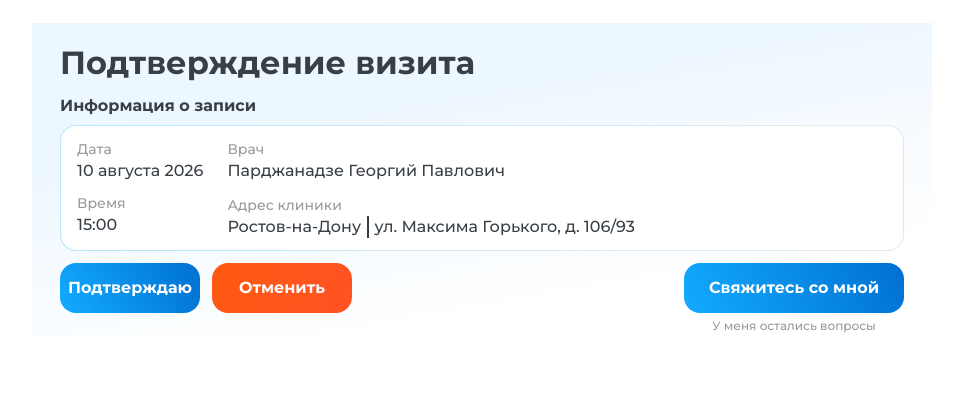
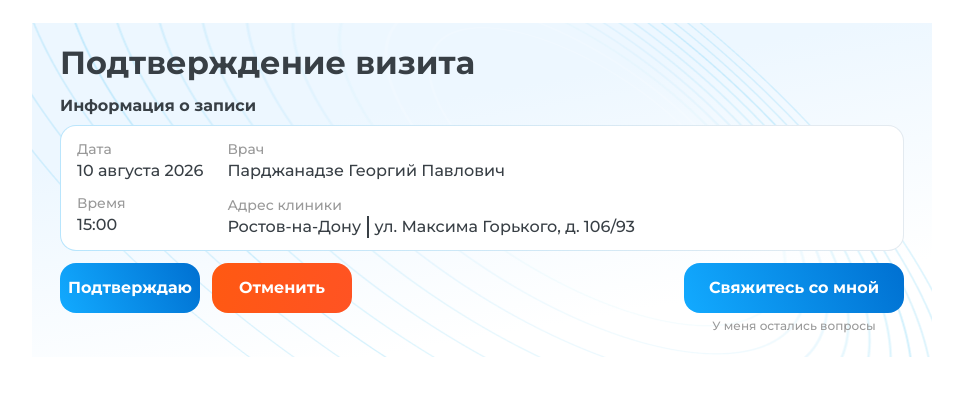
Before and after one commit to Vitny/opticNotify, a plain HTML site: page confirm.html in a window 1280 px wide. Shown: the part 64-460 px from the top of the page, without its empty margins (158-1121 px from the left). Drawn offline with Linux system fonts and the light colour scheme.

Commit message:
fix: add background image

```diff
--- a/css/confirm.css
+++ b/css/confirm.css
@@ -1,6 +1,7 @@
 .body-container {
   max-width: 900px;
   margin: auto;
+  overflow: hidden;
 
   font-family: Montserrat, sans-serif;
   color: #383f45;
@@ -32,17 +33,20 @@
 .main-container {
   display: flex;
   flex-direction: column;
-  background: linear-gradient(
-    170deg,
-    rgba(237, 247, 255, 1) 30%,
-    rgba(255, 255, 255, 1) 80%
-  );
-
+  background-image:
+    url("../assets/bg-circles.png"),
+    linear-gradient(
+      170deg,
+      rgba(237, 247, 255, 1) 30%,
+      rgba(255, 255, 255, 1) 80%
+    );
+  background-position: center;
+  background-size: cover;
   background-repeat: no-repeat;
 }
 
 .main-wrapper {
-  padding: 20px 28px 0;
+  padding: 20px 28px;
   width: 100%;
   max-width: 900px;
 }
@@ -227,4 +231,9 @@
   .button-wrapper {
     flex-direction: column-reverse;
   }
+
+  .main-container {
+    background-position: center;
+    background-size: unset;
+  }
 }
```
Also changed, not shown: assets/bg-circles.png (added).
